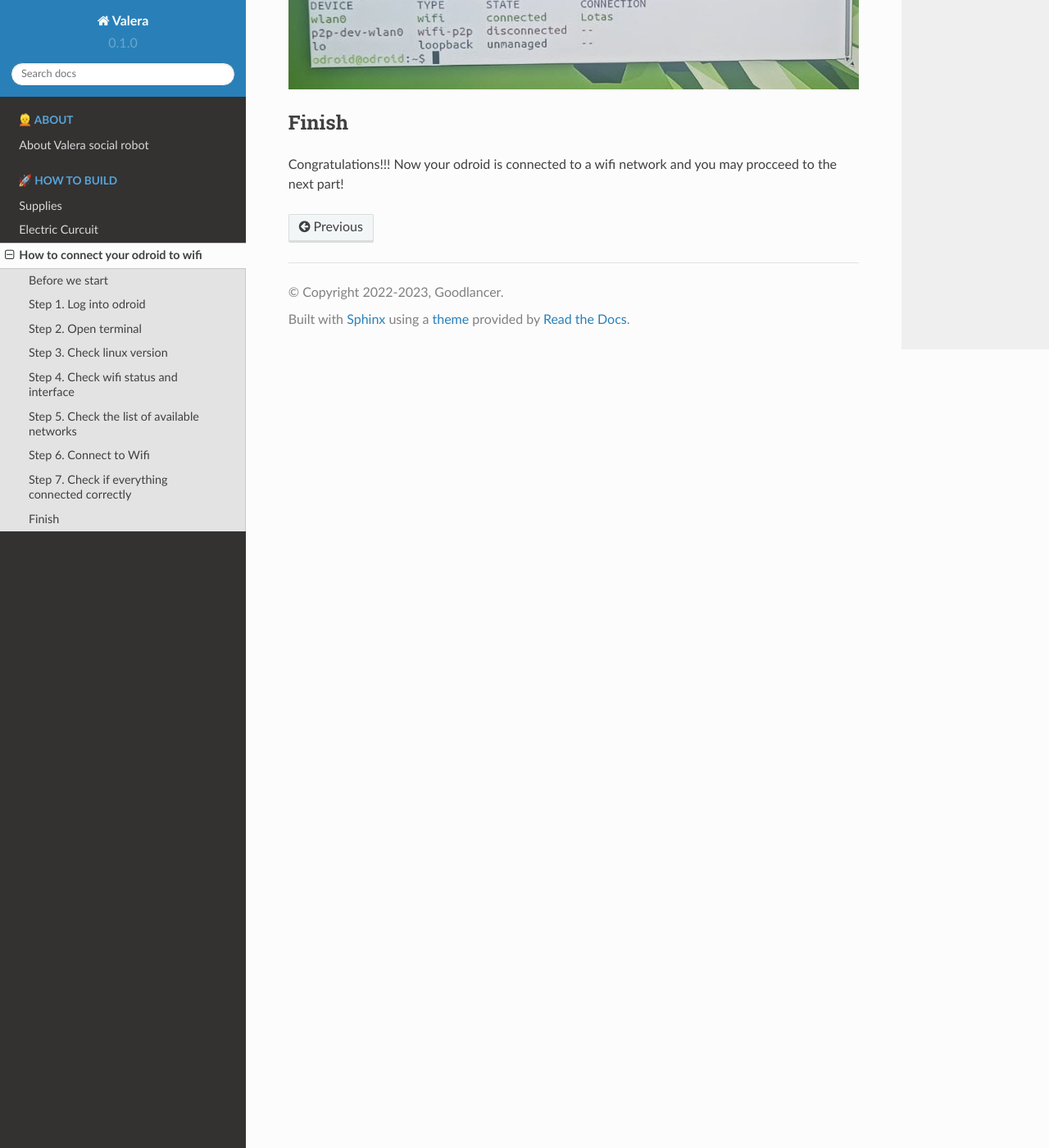
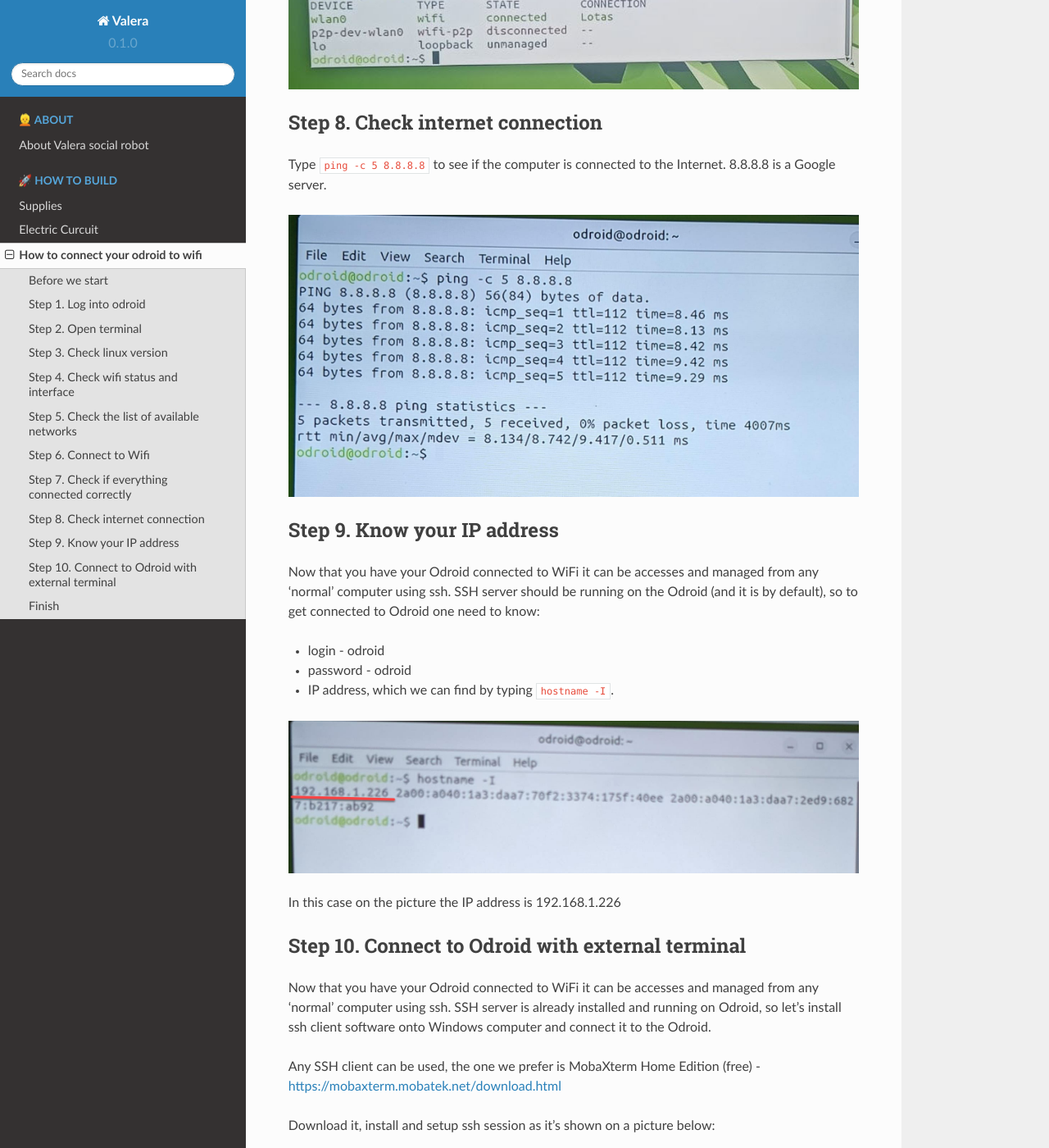
Before and after one commit to goodlancer-org/valera, a Sphinx documentation site: the page built from docs/odroid_wifi_connect.rst, in a window 1280 px wide and 1400 px high, scrolled down 5755 px. Shown: the whole window at 82% size. Built offline with Sphinx 7.4.7 and the Read the Docs theme 2.0.0, drawn with Linux system fonts in a browser that asks for light colours; some of the changed text lies outside the part shown.

Commit message:
docs: access Odroid from ssh terminal

```diff
--- a/docs/odroid_wifi_connect.rst
+++ b/docs/odroid_wifi_connect.rst
@@ -70,7 +70,50 @@
 
 .. image:: images/Odroid_wifi_connect/odroid_wifi_step7.jpg
 
+Step 8. Check internet connection
+~~~~~~~~~~~~~~~~~~~~
+
+Type ``ping -c 5 8.8.8.8`` to see if the computer is connected to the Internet. 8.8.8.8 is a Google server.
+
+.. image:: images/Odroid_wifi_connect/odroid_wifi_step8.jpg
+
+Step 9. Know your IP address
+~~~~~~~~~~~~~~~~~~~~
+
+Now that you have your Odroid connected to WiFi it can be accesses and managed from any 'normal' computer
+using ssh. SSH server should be running on the Odroid (and it is by default), so to get connected
+to Odroid one need to know:
+
+* login - odroid
+* password - odroid
+* IP address, which we can find by typing ``hostname -I``.
+
+.. image:: images/Odroid_wifi_connect/odroid_wifi_step9.jpg
+
+In this case on the picture the IP address is 192.168.1.226
+
+Step 10. Connect to Odroid with external terminal
+~~~~~~~~~~~~~~~~~~~~
+
+Now that you have your Odroid connected to WiFi it can be accesses and managed from any 'normal' computer
+using ssh. SSH server is already installed and running on Odroid, so let's install ssh client software
+onto Windows computer and connect it to the Odroid.
+
+Any SSH client can be used, the one we prefer is MobaXterm Home Edition (free)
+- https://mobaxterm.mobatek.net/download.html
+
+Download it, install and setup ssh session as it's shown on a picture below:
+
+.. image:: images/Odroid_wifi_connect/odroid_wifi_step10.jpg
+
+Double click session name and try to connect to the Odroid:
+
+.. image:: images/Odroid_wifi_connect/odroid_wifi_step10-1.jpg
+
 Finish
 ~~~~~~~~~~~~~~~~~~~
 
-Congratulations!!! Now your odroid is connected to a wifi network and you may procceed to the next part!
+Congratulations!!! If all the steps are performed correctly now you don't need to connect your
+Odroid device to the display or keyboard to be able to manage it. On power up the microcomputer
+will be connecting to the WiFi network and can be managed from any 'normal' computer in the same
+WiFi network and with ssh client software installed.
```
Also changed, not shown: docs/images/Odroid_wifi_connect/odroid_wifi_step10-1.jpg (added), docs/images/Odroid_wifi_connect/odroid_wifi_step10.jpg (added), docs/images/Odroid_wifi_connect/odroid_wifi_step8.jpg (added), docs/images/Odroid_wifi_connect/odroid_wifi_step9.jpg (added).
